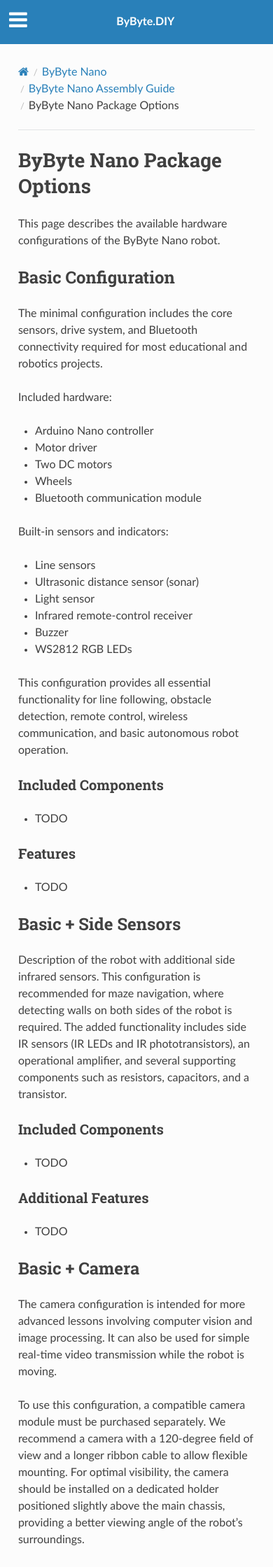
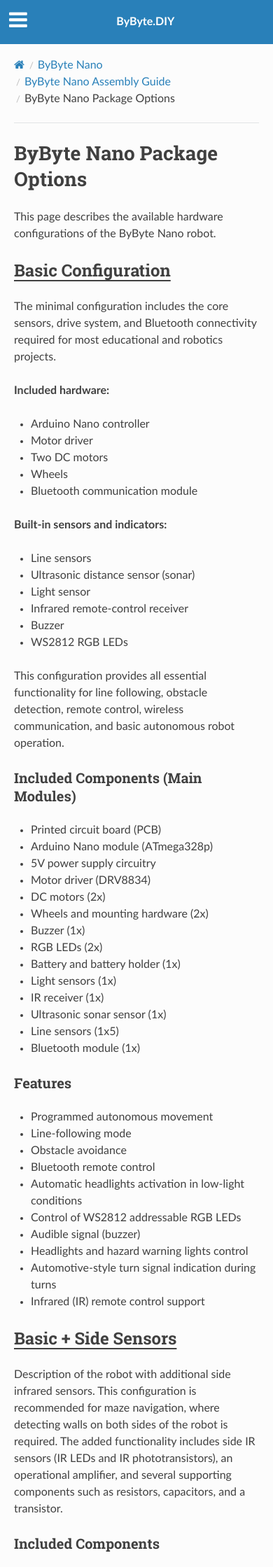
Before and after one commit to ByByte-diy/ByByteDoc, a Sphinx documentation site: the page built from docs/platforms/bybyte-nano-package-options.rst, in a window 390 px wide. Shown: the top 2239 px of the page at 70% size. Built offline with Sphinx 7.4.7 and the Read the Docs theme 3.1.0, drawn with Linux system fonts in a browser that asks for light colours; pages that are not in the unit, such as notebooks, are missing from menus; some of the changed text lies outside the part shown.

Commit message:
add minimal documentation for ByByte Nano and restyle the documentation.

```diff
--- /dev/null
+++ b/docs/_static/layout.css
@@ -0,0 +1,75 @@
+/*
+ * Responsive content width for sphinx_rtd_theme.
+ * Breakpoints match the theme: 480px (mobile), 768px (tablet), 1100px (desktop).
+ */
+
+/* Mobile — phones (≤480px) */
+@media screen and (max-width: 480px) {
+  .wy-nav-content {
+    max-width: 100%;
+    padding: 1em 1.25em;
+  }
+
+  .wy-nav-content-wrap .wy-nav-content {
+    padding: 1em 1.25em;
+  }
+
+  .rst-content .section {
+    margin-bottom: 1.5em;
+  }
+
+  .rst-content table.docutils {
+    display: block;
+    overflow-x: auto;
+    -webkit-overflow-scrolling: touch;
+  }
+}
+
+/* Tablet — portrait / small screens (481px–768px) */
+@media screen and (min-width: 481px) and (max-width: 768px) {
+  .wy-nav-content {
+    max-width: 100%;
+    padding: 1.25em 1.75em;
+  }
+
+  .wy-nav-content-wrap .wy-nav-content {
+    padding: 1.25em 1.75em;
+  }
+}
+
+/* Desktop — sidebar visible, medium screens (769px–1099px) */
+@media screen and (min-width: 769px) and (max-width: 1099px) {
+  .wy-nav-content {
+    max-width: calc(100vw - 320px);
+    padding: 1.618em 2.5em;
+  }
+}
+
+/* Large desktop (≥1100px) */
+@media screen and (min-width: 1100px) {
+  .wy-nav-content {
+    max-width: min(1400px, calc(100vw - 320px));
+    padding: 1.618em 3.236em;
+  }
+}
+
+/* Responsive YouTube / iframe embeds */
+.video-embed {
+  width: 100%;
+  max-width: 720px;
+  margin: 1em auto;
+}
+
+.video-embed iframe {
+  display: block;
+  width: 100%;
+  aspect-ratio: 16 / 9;
+  height: auto;
+  border: 0;
+}
+
+/* Underline all subheadings (h2–h6) in document content */
+.rst-content h2 {
+  text-decoration: underline;
+  text-underline-offset: 0.2em;
+}
--- /dev/null
+++ b/docs/_static/logo.css
@@ -0,0 +1,6 @@
+/* Must match theme selector specificity (.wy-side-nav-search > a img.logo). */
+.wy-side-nav-search > a img.logo {
+    width: 100px;
+    height: auto;
+    max-width: 100%;
+}
--- a/docs/conf.py
+++ b/docs/conf.py
@@ -83,21 +83,27 @@ html_theme_options = {
 
 # Additional HTML context
 html_context = {
-    'display_github': True,
+    'display_github': False,
     'github_user': 'vergilium',
     'github_repo': 'ByByteDoc',
     'github_version': 'main',
     'conf_py_path': '/docs/',
 }
 
+# Add custom CSS for logo
+html_css_files = [
+    'logo.css',
+    'layout.css',
+]
+
 # The name of an image file (relative to this directory) to place at the top
 # of the sidebar.
-# html_logo = '_static/logo.png'
+html_logo = '../shared/github/img/logo.png'
 
 # The name of an image file (within the static path) to use as favicon of the
 # docs.  This file should be a Windows icon file (.ico) being 16x16 or 32x32
 # pixels large.
-# html_favicon = '_static/favicon.ico'
+html_favicon = '_static/icon/favicon.ico'
 
 # Add any extra paths that contain custom files (such as robots.txt or
 # .htaccess) here, relative to this directory. These files are copied
--- a/docs/platforms/bybyte-nano-assembly-guide.rst
+++ b/docs/platforms/bybyte-nano-assembly-guide.rst
@@ -11,6 +11,7 @@ Before starting assembly, verify that all required components are available and
    Package Options <bybyte-nano-package-options>
    Bill of Materials <bybyte-nano-bill-of-materials>
    Assembly Steps <bybyte-nano-assembly-steps>
+   Troubleshooting <bybyte-nano-troubleshooting>
 
 Overview
 --------
--- a/docs/platforms/bybyte-nano-package-options.rst
+++ b/docs/platforms/bybyte-nano-package-options.rst
@@ -4,14 +4,14 @@ ByByte Nano Package Options
 This page describes the available hardware configurations of the ByByte Nano robot.
 
 Basic Configuration
---------------------
+-------------------
 
 .. .. image:: ../../assets/img/bybyte-nano/basic-configuration.png
 .. :alt: Basic Configuration
 
 The minimal configuration includes the core sensors, drive system, and Bluetooth connectivity required for most educational and robotics projects.
 
-Included hardware:
+**Included hardware:**
 
 * Arduino Nano controller
 * Motor driver
@@ -19,7 +19,7 @@ Included hardware:
 * Wheels
 * Bluetooth communication module
 
-Built-in sensors and indicators:
+**Built-in sensors and indicators:**
 
 * Line sensors
 * Ultrasonic distance sensor (sonar)
@@ -30,15 +30,37 @@ Built-in sensors and indicators:
 
 This configuration provides all essential functionality for line following, obstacle detection, remote control, wireless communication, and basic autonomous robot operation.
 
-Included Components
-^^^^^^^^^^^^^^^^^^^
+Included Components (Main Modules)
+^^^^^^^^^^^^^^^^^^^^^^^^^^^^^^^^^^^
 
-* TODO
+* Printed circuit board (PCB)
+* Arduino Nano module (ATmega328p)
+* 5V power supply circuitry
+* Motor driver (DRV8834)
+* DC motors (2x)
+* Wheels and mounting hardware (2x)
+* Buzzer (1x)
+* RGB LEDs (2x)
+* Battery and battery holder (1x)
+* Light sensors (1x)
+* IR receiver (1x)
+* Ultrasonic sonar sensor (1x)
+* Line sensors (1x5)
+* Bluetooth module (1x)
 
 Features
 ^^^^^^^^
 
-* TODO
+* Programmed autonomous movement
+* Line-following mode
+* Obstacle avoidance
+* Bluetooth remote control
+* Automatic headlights activation in low-light conditions
+* Control of WS2812 addressable RGB LEDs
+* Audible signal (buzzer)
+* Headlights and hazard warning lights control
+* Automotive-style turn signal indication during turns
+* Infrared (IR) remote control support
 
 Basic + Side Sensors
 --------------------
@@ -51,12 +73,17 @@ Description of the robot with additional side infrared sensors. This configurati
 Included Components
 ^^^^^^^^^^^^^^^^^^^
 
-* TODO
+* Side infrared distance sensors
+* Operational amplifier (op-amp) with socket
+* Power control transistor
+* Supporting passive components (resistors and capacitors)
 
 Additional Features
 ^^^^^^^^^^^^^^^^^^^
 
-* TODO
+* Maze navigation as the primary functionality.
+* Simple sensor-triggered tasks, such as obstacle detection and reaction.
+* Additional exercises focused on reading and processing analog signals.
 
 Basic + Camera
 --------------
@@ -71,9 +98,21 @@ To use this configuration, a compatible camera module must be purchased separate
 Included Components
 ^^^^^^^^^^^^^^^^^^^
 
-* TODO
+* ESP-CAM module
+* Camera module with 120° field of view
+* Camera mounting bracket
+* Push buttons
+* 3.3 V power supply components
+* Jumper wires for connection to the Arduino module
 
 Additional Features
 ^^^^^^^^^^^^^^^^^^^
 
-* TODO
+* Real-time video streaming from the robot camera
+* Computer vision lessons and examples:
+* Marker detection and recognition
+* Lane and road following
+* Traffic sign detection
+* Object detection and tracking
+* Remote robot control over Wi-Fi with live video streaming
+* Platform for experimenting with AI and computer vision algorithms
--- /dev/null
+++ b/docs/platforms/bybyte-nano-troubleshooting.rst
@@ -0,0 +1,2 @@
+ByByte Nano Troubleshooting
+===========================
```
Also changed, not shown: docs/platforms/bybyte-nano-assembly-steps.rst (added, +260 -0 lines), docs/_static/icon/favicon.ico (added), 2 other files.
